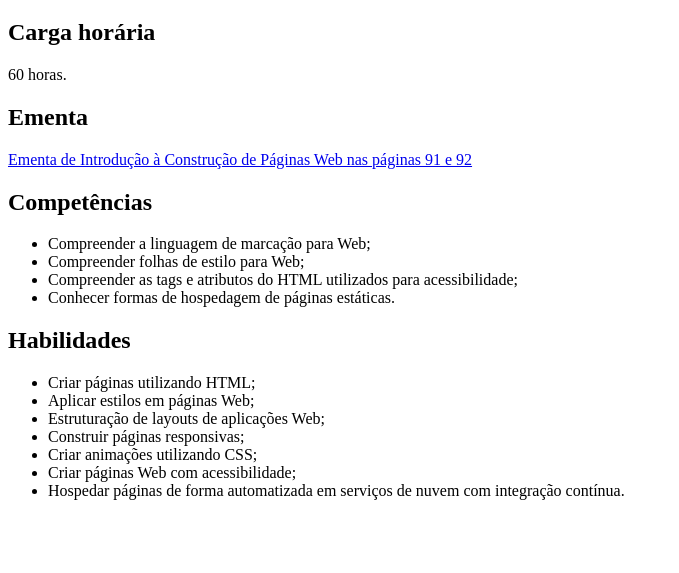
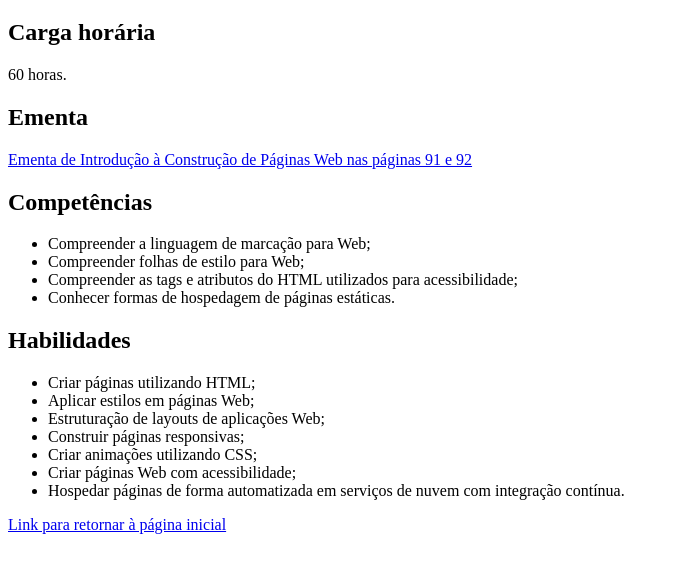
Before and after one commit to Josefellype/Pagina-Introdu-ao-a-Constru-ao-de-Paginas-Web, a plain HTML site: page index.html in a window 1280 px wide. Shown: the part 61-634 px from the top of the page, without its empty margins (0-679 px from the left). Drawn offline with Linux system fonts and the light colour scheme.

Commit message:
Update index.html

```diff
--- a/index.html
+++ b/index.html
@@ -29,5 +29,7 @@
         <li>Criar páginas Web com acessibilidade;</li>
         <li>Hospedar páginas de forma automatizada em serviços de nuvem com integração contínua.</li>
     </ul>
+    <a href="https://josefellype.github.io/Aulas-de-Introducao-a-paginas-Web/">Link para retornar à página inicial</a>
 </body>
 </html>
+<!-- Criado dia 28 de Fevereiro de 2023. -->
```
